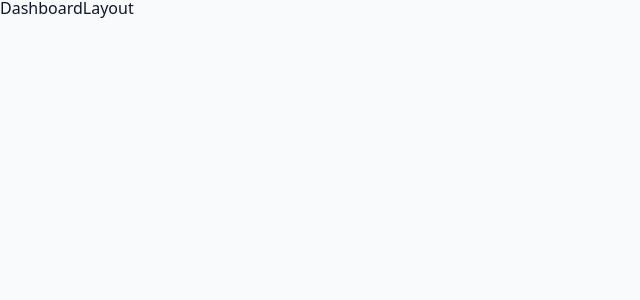
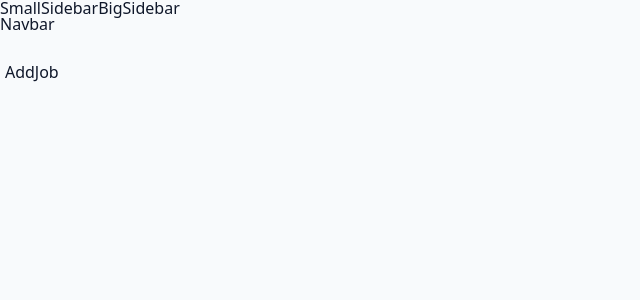
Before and after one commit to JanMajer86/client, a React (Vite) app: page /dashboard in a window 1280 px wide. Shown: the top 300 px of the page, without its empty margins (0-640 px from the left). Built offline with nearby package versions, Linux system fonts and the light colour scheme.

Commit message:
dashboard context

```diff
--- a/src/App.jsx
+++ b/src/App.jsx
@@ -7,6 +7,11 @@
 	Login,
 	DashboardLayout,
 	Error,
+	AddJob,
+	Stats,
+	AllJobs,
+	Profile,
+	Admin,
 } from "./pages";
 
 const router = createBrowserRouter([
@@ -20,8 +25,22 @@
 				path: "register",
 				element: <Register />,
 			},
-			{ path: "/login", element: <Login /> },
-			{ path: "/dashboard", element: <DashboardLayout /> },
+			{ path: "login", element: <Login /> },
+			{
+				path: "dashboard",
+				element: <DashboardLayout />,
+
+				children: [
+					{
+						index: true,
+						element: <AddJob />,
+					},
+					{ path: "stats", element: <Stats /> },
+					{ path: "all-jobs", element: <AllJobs /> },
+					{ path: "profile", element: <Profile /> },
+					{ path: "admin", element: <Admin /> },
+				],
+			},
 		],
 	},
 ]);
--- /dev/null
+++ b/src/components/BigSidebar.jsx
@@ -0,0 +1,4 @@
+const BigSidebar = () => {
+	return <div>BigSidebar</div>;
+};
+export default BigSidebar;
--- /dev/null
+++ b/src/components/Navbar.jsx
@@ -0,0 +1,4 @@
+const Navbar = () => {
+	return <div>Navbar</div>;
+};
+export default Navbar;
--- /dev/null
+++ b/src/components/SmallSidebar.jsx
@@ -0,0 +1,4 @@
+const SmallSidebar = () => {
+	return <div>SmallSidebar</div>;
+};
+export default SmallSidebar;
--- a/src/components/index.js
+++ b/src/components/index.js
@@ -1,2 +1,5 @@
 export { default as Logo } from "./Logo";
 export { default as FormRow } from "./FormRow";
+export { default as Navbar } from "./Navbar";
+export { default as BigSidebar } from "./BigSidebar";
+export { default as SmallSidebar } from "./SmallSidebar";
--- a/src/pages/DashboardLayout.jsx
+++ b/src/pages/DashboardLayout.jsx
@@ -1,4 +1,42 @@
+import { Outlet } from "react-router-dom";
+
+import Wrapper from "../assets/wrappers/Dashboard";
+import { Navbar, BigSidebar, SmallSidebar } from "../components";
+import { useState, createContext, useContext } from "react";
+
+const DashboardContext = createContext();
+
 const DashboardLayout = () => {
-	return <div>DashboardLayout</div>;
+	// temp
+	const user = { name: "john" };
+	const [showSidebar, setShowSidebar] = useState(false);
+	const [isDarkTheme, setIsDarkTheme] = useState(false);
+
+	const toggleDarkTheme = () => {
+		console.log("toggle dark theme");
+	};
+	const toggleSidebar = () => {
+		setShowSidebar(!showSidebar);
+	};
+	const logoutUser = async () => {
+		console.log("logout user");
+	};
+
+	return (
+		<DashboardContext.Provider value={{}}>
+			<Wrapper>
+				<main className="dashboard">
+					<SmallSidebar />
+					<BigSidebar />
+					<div>
+						<Navbar />
+						<div className="dashboard-page">
+							<Outlet />
+						</div>
+					</div>
+				</main>
+			</Wrapper>
+		</DashboardContext.Provider>
+	);
 };
 export default DashboardLayout;
```
